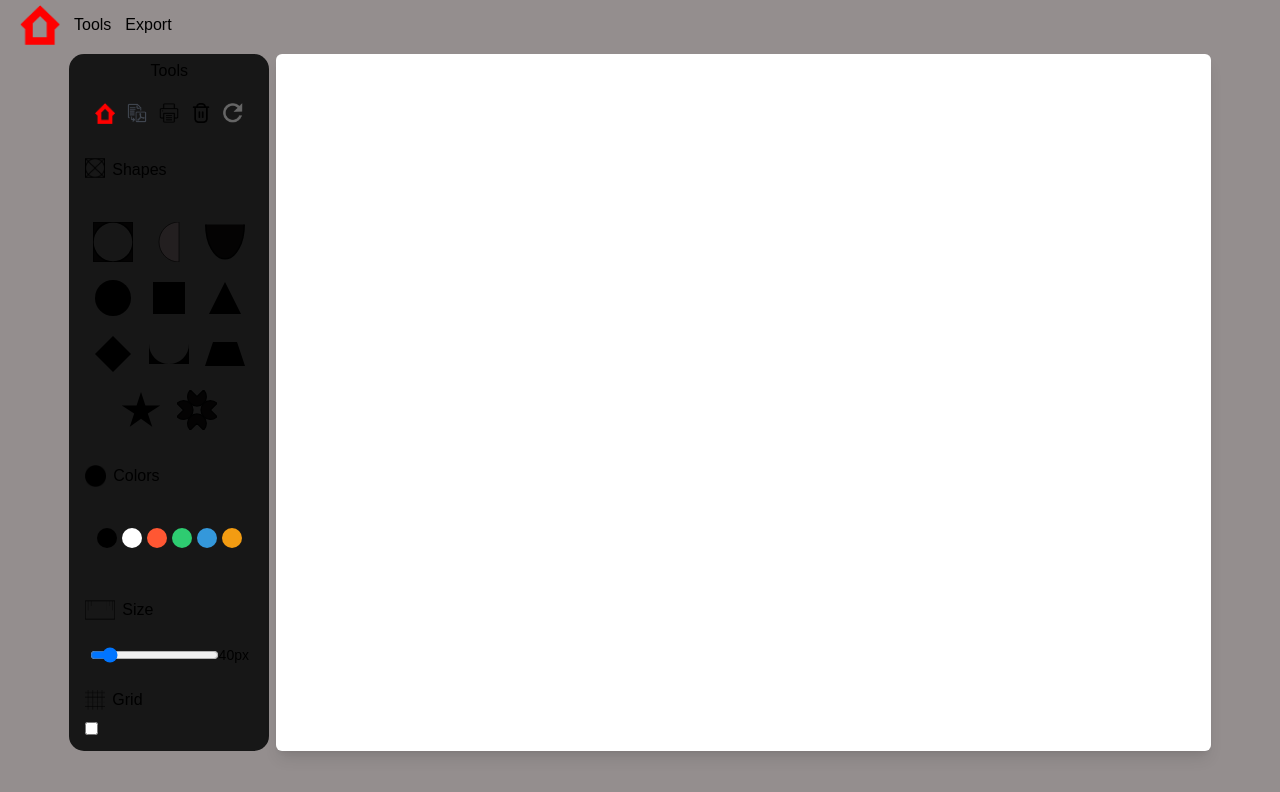
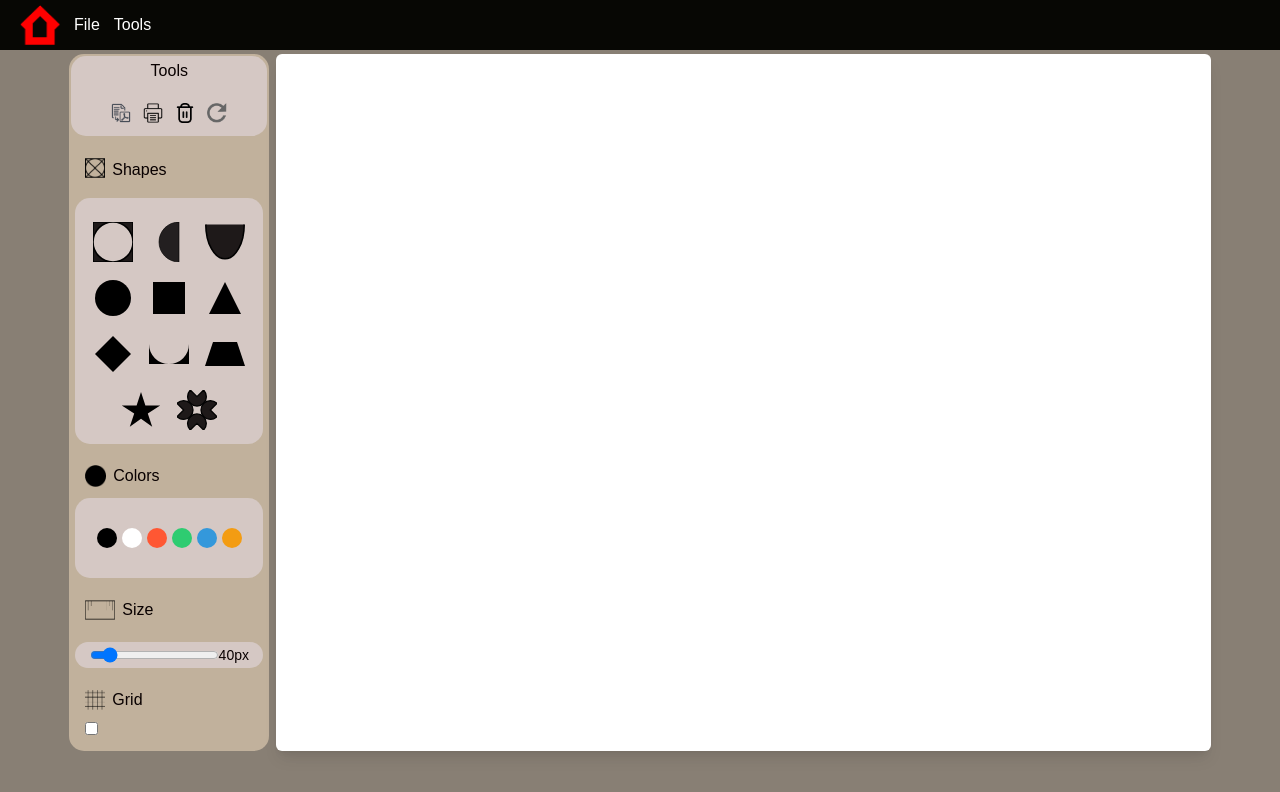
Before and after one commit to Zosiuc/grids-interactive-media, a Next.js app: page /artBoard in a window 1280 px wide. Shown: the top 792 px of the page. Built offline with nearby package versions, Linux system fonts and the light colour scheme.

Commit message:
thema's aanpassen

```diff
--- a/app/artBoard/page.tsx
+++ b/app/artBoard/page.tsx
@@ -257,10 +257,10 @@ export default function ArtBoard() {
             <nav className='nav_bar'>
                 <div className='bar_container'>
                     <Link href="/">
-                        <Image src={homeIcon} alt="homeIcon" width={20} height={20}/>
+                        <Image src={homeIcon} alt="homeIcon" width={0} height={0}/>
                     </Link>
+                    <button>File</button>
                     <button>Tools</button>
-                    <button>Export</button>
                 </div>
             </nav>
 
@@ -273,12 +273,6 @@ export default function ArtBoard() {
                         <div
                             className={'tools-container'}>
 
-                            <button
-                                className="tools-button"
-                                type="button"
-                                onClick={() => redirect(".")}>
-                                <Image src={homeIcon} alt={"home"} width={20} height={20}/>
-                            </button>
                             <button
                                 className="tools-button"
                                 type="button" onClick={handleDownloadPDF}>
@@ -307,7 +301,7 @@ export default function ArtBoard() {
                     <div
                         className="drawing-tools">
                             <label className={'shape-title'}>
-                                    <Image className="shapeIcon" src={shapesIcon} alt={'shapes'} width={0} height={0}/>
+                                    <Image className="shapeIcon" src={shapesIcon} alt={'shapes'} width={20} height={20}/>
                                     Shapes</label>
                         <section
                             className={"shape-selection"}>
@@ -435,7 +429,7 @@ export default function ArtBoard() {
                             return (
                                 <div
                                     key={index}
-                                    className="absolute group"
+                                    className="absolute group max-w-fit"
                                     style={{
                                         top: shape.y,
                                         left: shape.x,
--- a/app/globals.css
+++ b/app/globals.css
@@ -6,9 +6,12 @@
 
 
 :root {
-  --background: #948e8e;
-  --foreground: #171717;
-  --my-color:rgb(255, 255, 255);
+  --background: rgba(74, 60, 44, 0.66);
+  --foreground: rgba(243, 222, 191, 0.53);
+  --bar: #070704;
+  --bar-text:white;
+  --section: rgba(219, 207, 207, 0.784);
+  --text:rgb(9, 0, 0);
 
 }
 
```
Also changed, not shown: app/layout.tsx (line endings or trailing spaces).
